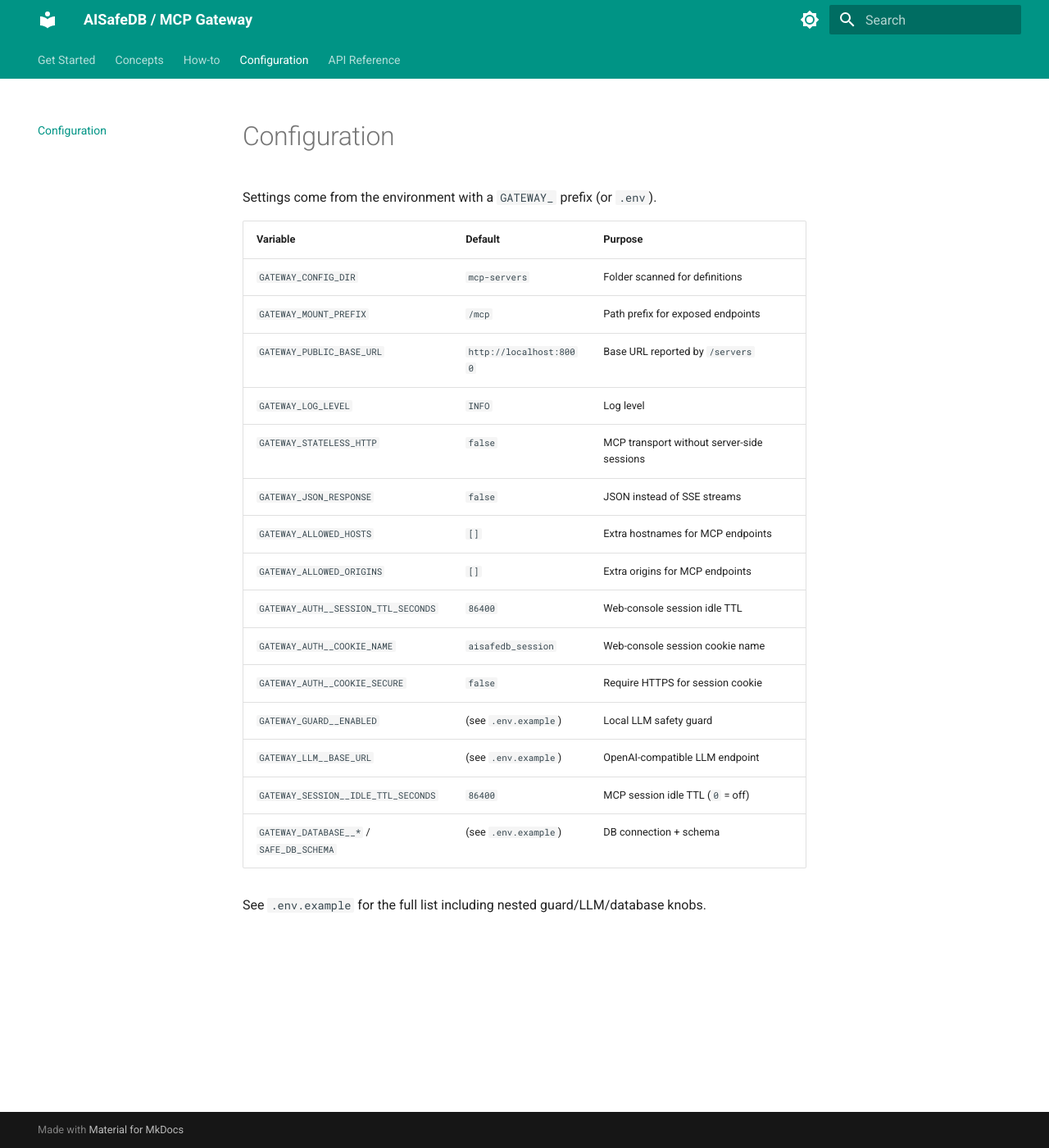
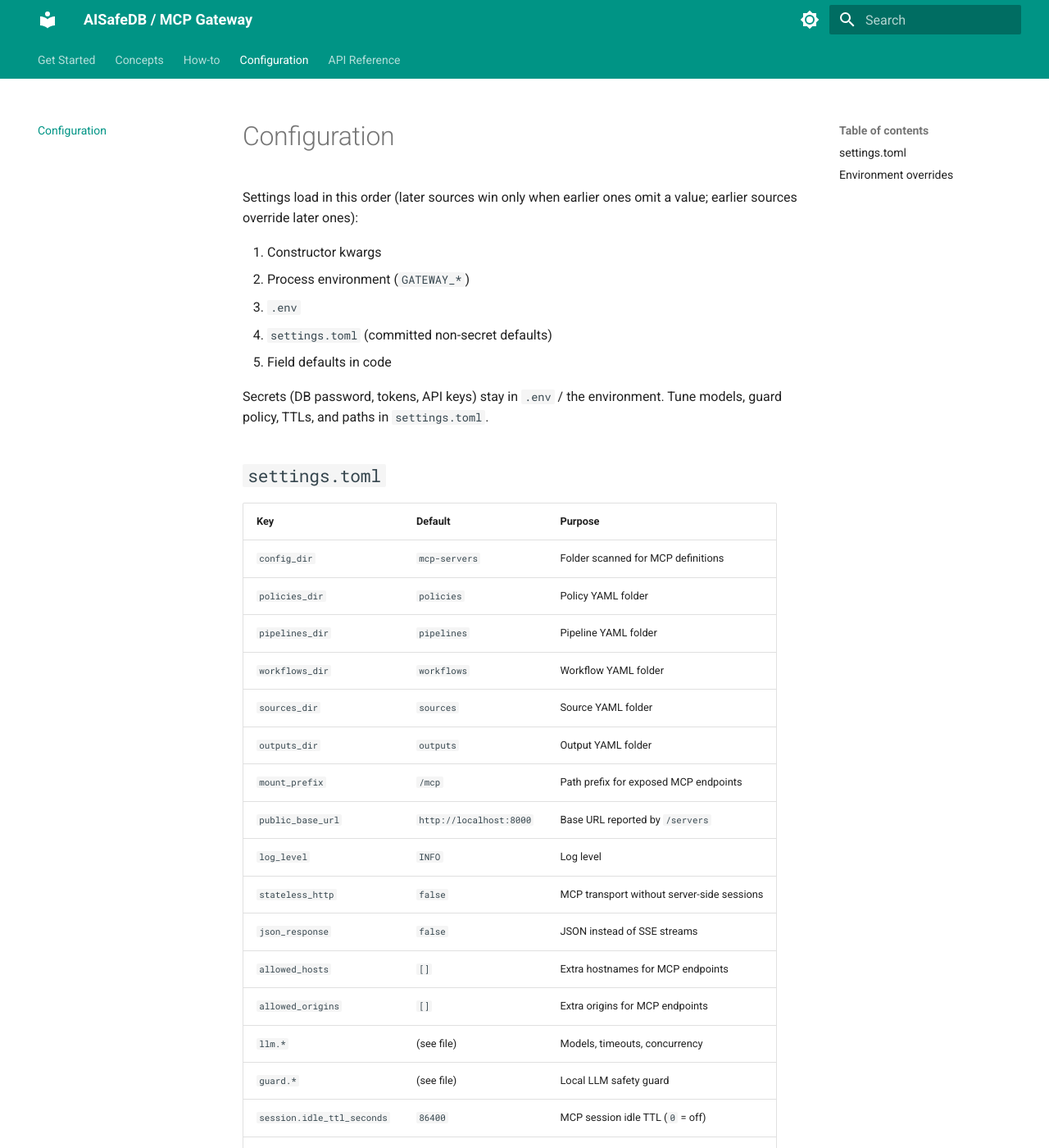
Before and after one commit to danielsmag/Ai-SafeDb-, an MkDocs documentation site: the page built from docs/configuration.md, in a window 1280 px wide and 1400 px high. Shown: the whole window at 82% size. Built offline with MkDocs 1.6.1 and Material for MkDocs 9.7.7, drawn with Linux system fonts in a browser that asks for light colours; some of the changed text lies outside the part shown.

Commit message:
feat(config): load non-secret defaults from settings.toml
Keep secrets and deploy overrides in env/.env while versioning
LLM, guard, TTL, and path defaults in a committed TOML file.

Co-authored-by: Cursor <cursoragent@cursor.com>

```diff
--- a/docker-compose.yml
+++ b/docker-compose.yml
@@ -29,6 +29,7 @@ services:
     ports:
       - "${GATEWAY_PORT:-8000}:8000"
     volumes:
+      - ./settings.toml:/app/settings.toml:ro
       - ./mcp-servers:/app/mcp-servers:ro
       - ./policies:/app/policies:ro
       - ./pipelines:/app/pipelines:ro
--- a/docs/configuration.md
+++ b/docs/configuration.md
@@ -1,23 +1,49 @@
 # Configuration
 
-Settings come from the environment with a `GATEWAY_` prefix (or `.env`).
+Settings load in this order (later sources win only when earlier ones omit a
+value; earlier sources override later ones):
 
-| Variable | Default | Purpose |
+1. Constructor kwargs
+2. Process environment (`GATEWAY_*`)
+3. `.env`
+4. `settings.toml` (committed non-secret defaults)
+5. Field defaults in code
+
+Secrets (DB password, tokens, API keys) stay in `.env` / the environment.
+Tune models, guard policy, TTLs, and paths in `settings.toml`.
+
+## `settings.toml`
+
+| Key | Default | Purpose |
 | --- | --- | --- |
-| `GATEWAY_CONFIG_DIR` | `mcp-servers` | Folder scanned for definitions |
-| `GATEWAY_MOUNT_PREFIX` | `/mcp` | Path prefix for exposed endpoints |
-| `GATEWAY_PUBLIC_BASE_URL` | `http://localhost:8000` | Base URL reported by `/servers` |
-| `GATEWAY_LOG_LEVEL` | `INFO` | Log level |
-| `GATEWAY_STATELESS_HTTP` | `false` | MCP transport without server-side sessions |
-| `GATEWAY_JSON_RESPONSE` | `false` | JSON instead of SSE streams |
-| `GATEWAY_ALLOWED_HOSTS` | `[]` | Extra hostnames for MCP endpoints |
-| `GATEWAY_ALLOWED_ORIGINS` | `[]` | Extra origins for MCP endpoints |
-| `GATEWAY_AUTH__SESSION_TTL_SECONDS` | `86400` | Web-console session idle TTL |
-| `GATEWAY_AUTH__COOKIE_NAME` | `aisafedb_session` | Web-console session cookie name |
-| `GATEWAY_AUTH__COOKIE_SECURE` | `false` | Require HTTPS for session cookie |
-| `GATEWAY_GUARD__ENABLED` | (see `.env.example`) | Local LLM safety guard |
-| `GATEWAY_LLM__BASE_URL` | (see `.env.example`) | OpenAI-compatible LLM endpoint |
-| `GATEWAY_SESSION__IDLE_TTL_SECONDS` | `86400` | MCP session idle TTL (`0` = off) |
-| `GATEWAY_DATABASE__*` / `SAFE_DB_SCHEMA` | (see `.env.example`) | DB connection + schema |
+| `config_dir` | `mcp-servers` | Folder scanned for MCP definitions |
+| `policies_dir` | `policies` | Policy YAML folder |
+| `pipelines_dir` | `pipelines` | Pipeline YAML folder |
+| `workflows_dir` | `workflows` | Workflow YAML folder |
+| `sources_dir` | `sources` | Source YAML folder |
+| `outputs_dir` | `outputs` | Output YAML folder |
+| `mount_prefix` | `/mcp` | Path prefix for exposed MCP endpoints |
+| `public_base_url` | `http://localhost:8000` | Base URL reported by `/servers` |
+| `log_level` | `INFO` | Log level |
+| `stateless_http` | `false` | MCP transport without server-side sessions |
+| `json_response` | `false` | JSON instead of SSE streams |
+| `allowed_hosts` | `[]` | Extra hostnames for MCP endpoints |
+| `allowed_origins` | `[]` | Extra origins for MCP endpoints |
+| `llm.*` | (see file) | Models, timeouts, concurrency |
+| `guard.*` | (see file) | Local LLM safety guard |
+| `session.idle_ttl_seconds` | `86400` | MCP session idle TTL (`0` = off) |
+| `auth.*` | (see file) | Web-console cookie session |
+| `pipeline.*` | (see file) | Task parallelism, timeout, retries |
 
-See `.env.example` for the full list including nested guard/LLM/database knobs.
+## Environment overrides
+
+Any `settings.toml` key can be overridden with `GATEWAY_` and nested `__`
+(for example `GATEWAY_GUARD__ENABLED=true`, `GATEWAY_LLM__BASE_URL=...`).
+
+| Variable | Purpose |
+| --- | --- |
+| `GATEWAY_DATABASE__*` / `SAFE_DB_SCHEMA` | DB connection + schema (prefer env) |
+| `GATEWAY_LLM__API_KEY` | LLM API key when the endpoint requires one |
+| `GATEWAY_LLM__BASE_URL` | OpenAI-compatible LLM endpoint (Docker sets host gateway) |
+
+See `.env.example` for secrets and deploy-specific overrides.
```
Also changed, not shown: README.md (+9 -15 lines), docs/concepts/gateway.md (+1 -1 lines), docs/concepts/guard.md (+9 -0 lines), settings.toml (added, +47 -0 lines), 4 other files.
